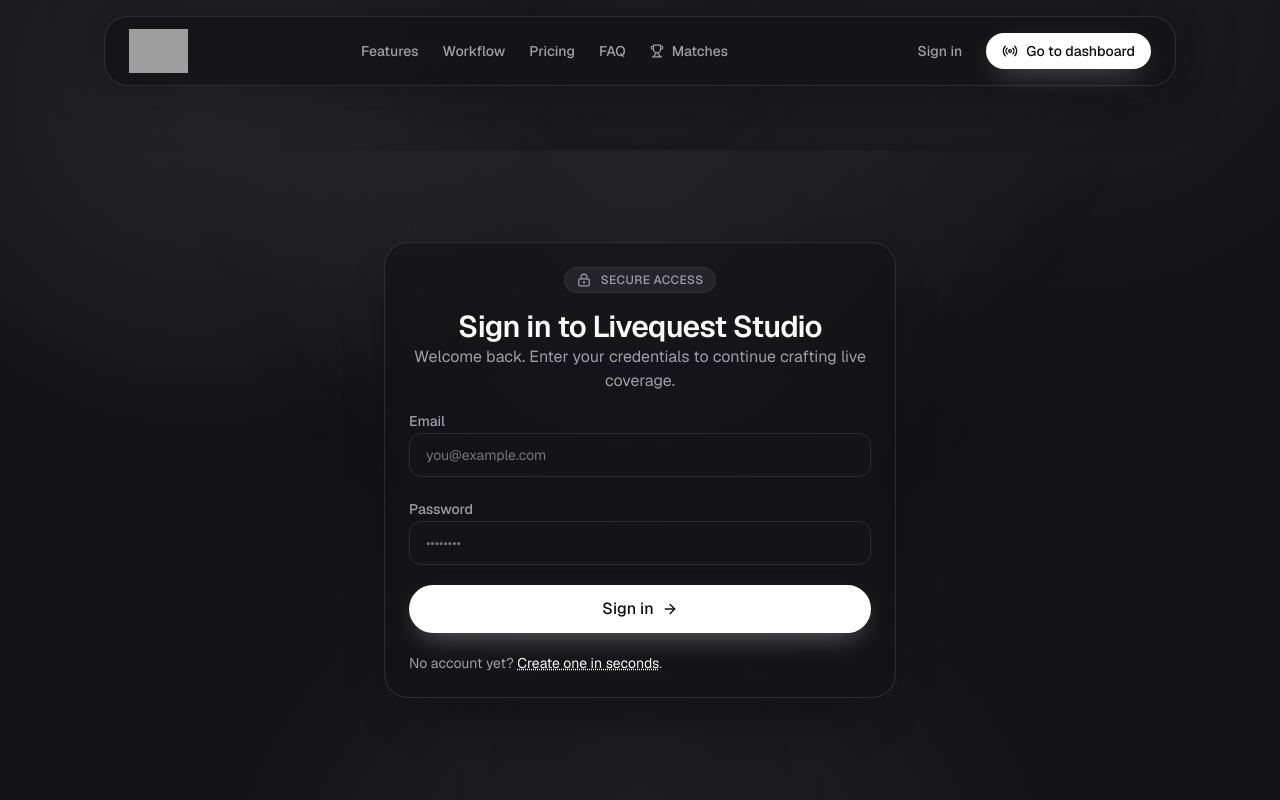
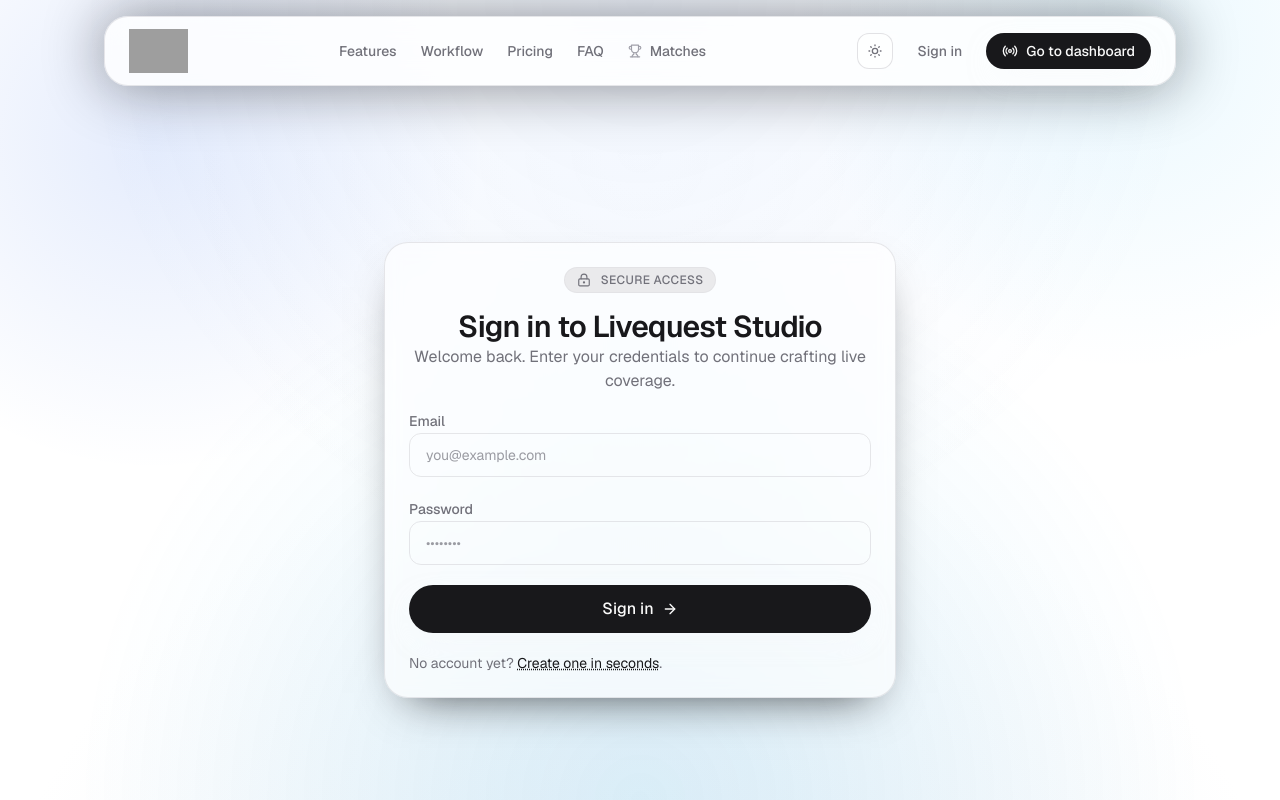
Before and after one commit to aaquib90/livequest, a Next.js app in the folder web/: page /signin in a window 1280 px wide. Shown: the top 800 px of the page. Built offline with nearby package versions, Linux system fonts and the light colour scheme; no server answers; grey boxes are pictures that could not be loaded.

Commit message:
Add theme toggle with light/dark support

```diff
--- a/web/src/app/globals.css
+++ b/web/src/app/globals.css
@@ -86,6 +86,13 @@
       radial-gradient(600px circle at 85% 0%, rgba(244,244,245,0.04), transparent 60%),
       radial-gradient(900px circle at 50% 120%, rgba(39,39,42,0.45), transparent 70%);
     min-height: 100vh;
+  }
+
+  .light body {
+    background-image:
+      radial-gradient(600px circle at 12% 14%, rgba(37,99,235,0.12), transparent 55%),
+      radial-gradient(600px circle at 88% 4%, rgba(56,189,248,0.10), transparent 55%),
+      radial-gradient(900px circle at 50% 110%, rgba(226,232,240,0.65), transparent 75%);
   }
 
   ::selection {
--- a/web/src/app/layout.tsx
+++ b/web/src/app/layout.tsx
@@ -1,8 +1,10 @@
 import type { Metadata } from "next";
 import { Geist, Geist_Mono } from "next/font/google";
+import Script from "next/script";
 import { cn } from "@/lib/utils";
 import "./globals.css";
 import Chrome from "@/components/Chrome";
+import { ThemeProvider } from "@/components/theme-provider";
 
 const geistSans = Geist({
   variable: "--font-geist-sans",
@@ -75,19 +77,29 @@
 }: Readonly<{
   children: React.ReactNode;
 }>) {
+  const themeBootstrapScript = `(function(){try{const e="livequest-theme",t=localStorage.getItem(e);if(t==="light"||t==="dark"){document.documentElement.classList.remove("light","dark");document.documentElement.classList.add(t);return}const n=window.matchMedia("(prefers-color-scheme: light)").matches?"light":"dark";document.documentElement.classList.remove("light","dark");document.documentElement.classList.add(n);}catch(o){}})();`;
   return (
-    <html lang="en" className="dark">
+    <html lang="en" className="dark" suppressHydrationWarning>
       <body
         className={cn(
           geistSans.variable,
           geistMono.variable,
           "relative min-h-screen bg-background text-foreground antialiased"
         )}
+        suppressHydrationWarning
       >
-        <div className="pointer-events-none fixed inset-0 bg-[radial-gradient(circle_at_top,_rgba(161,161,170,0.08),_transparent_50%),radial-gradient(circle_at_bottom,_rgba(113,113,122,0.07),_transparent_50%)]" />
-        <div className="relative mx-auto flex min-h-screen w-full max-w-6xl flex-col px-4 pb-12 sm:px-6 lg:px-10">
-          <Chrome>{children}</Chrome>
-        </div>
+        <Script id="theme-bootstrap" strategy="beforeInteractive">
+          {themeBootstrapScript}
+        </Script>
+        <ThemeProvider>
+          <div className="pointer-events-none fixed inset-0">
+            <div className="absolute inset-0 hidden bg-[radial-gradient(circle_at_top,_rgba(161,161,170,0.08),_transparent_50%),radial-gradient(circle_at_bottom,_rgba(113,113,122,0.07),_transparent_50%)] dark:block" />
+            <div className="absolute inset-0 bg-[radial-gradient(circle_at_top,_rgba(59,130,246,0.08),_transparent_55%),radial-gradient(circle_at_bottom,_rgba(14,165,233,0.12),_transparent_55%)] dark:hidden" />
+          </div>
+          <div className="relative mx-auto flex min-h-screen w-full max-w-6xl flex-col px-4 pb-12 sm:px-6 lg:px-10">
+            <Chrome>{children}</Chrome>
+          </div>
+        </ThemeProvider>
       </body>
     </html>
   );
--- a/web/src/components/Chrome.tsx
+++ b/web/src/components/Chrome.tsx
@@ -5,6 +5,7 @@
 import { usePathname } from "next/navigation";
 import { Button } from "@/components/ui/button";
 import { createClient } from "@/lib/supabase/browserClient";
+import { ThemeToggle } from "@/components/ThemeToggle";
 
 export default function Chrome({ children }: { children: React.ReactNode }) {
   const pathname = usePathname();
@@ -72,6 +73,7 @@
             </Link>
           </nav>
           <div className="flex items-center gap-2">
+            <ThemeToggle className="hidden sm:inline-flex" />
             {isAuthenticated === false ? (
               <Button
                 asChild
@@ -95,6 +97,7 @@
                 </Link>
               </Button>
             ) : null}
+            <ThemeToggle className="sm:hidden" />
             <Button asChild size="sm" className="text-sm">
               <Link href="/dashboard"><Radio className="mr-2 h-4 w-4" />Go to dashboard</Link>
             </Button>
--- /dev/null
+++ b/web/src/components/ThemeToggle.tsx
@@ -0,0 +1,40 @@
+"use client";
+
+import { MoonStar, SunMedium } from "lucide-react";
+import { Button } from "@/components/ui/button";
+import { useTheme } from "@/components/theme-provider";
+import { cn } from "@/lib/utils";
+
+export function ThemeToggle({ className }: { className?: string }) {
+  const { theme, toggleTheme, isReady } = useTheme();
+  const isLight = theme === "light";
+
+  return (
+    <Button
+      type="button"
+      variant="ghost"
+      size="icon"
+      aria-label={isLight ? "Switch to dark mode" : "Switch to light mode"}
+      onClick={toggleTheme}
+      className={cn(
+        "relative h-9 w-9 rounded-xl border border-border/70 bg-background/60 text-muted-foreground transition hover:border-border hover:text-foreground",
+        className,
+      )}
+      disabled={!isReady}
+    >
+      <SunMedium
+        className={cn(
+          "h-4 w-4 transition-opacity duration-200",
+          isLight ? "opacity-100" : "opacity-0 absolute",
+        )}
+      />
+      <MoonStar
+        className={cn(
+          "h-4 w-4 transition-opacity duration-200",
+          isLight ? "opacity-0 absolute" : "opacity-100",
+        )}
+      />
+      <span className="sr-only">{isLight ? "Disable light mode" : "Enable light mode"}</span>
+    </Button>
+  );
+}
--- /dev/null
+++ b/web/src/components/theme-provider.tsx
@@ -0,0 +1,79 @@
+"use client";
+
+import { createContext, useContext, useEffect, useMemo, useState } from "react";
+
+type Theme = "light" | "dark";
+
+type ThemeContextValue = {
+  theme: Theme;
+  setTheme: (theme: Theme) => void;
+  toggleTheme: () => void;
+  isReady: boolean;
+};
+
+const STORAGE_KEY = "livequest-theme";
+const ThemeContext = createContext<ThemeContextValue>({
+  theme: "dark",
+  setTheme: () => {},
+  toggleTheme: () => {},
+  isReady: false,
+});
+
+export function ThemeProvider({ children }: { children: React.ReactNode }) {
+  const [theme, setThemeState] = useState<Theme>("dark");
+  const [isReady, setIsReady] = useState(false);
+
+  useEffect(() => {
+    const root = document.documentElement;
+    const stored = (window.localStorage.getItem(STORAGE_KEY) as Theme | null) ?? null;
+    const prefersLight = window.matchMedia("(prefers-color-scheme: light)").matches;
+    const initialTheme: Theme = stored ?? (prefersLight ? "light" : "dark");
+
+    applyThemeClass(root, initialTheme);
+    setThemeState(initialTheme);
+    setIsReady(true);
+
+    const mediaQuery = window.matchMedia("(prefers-color-scheme: light)");
+    const handlePreferenceChange = (event: MediaQueryListEvent) => {
+      const persisted = window.localStorage.getItem(STORAGE_KEY) as Theme | null;
+      if (persisted) return;
+      const nextTheme: Theme = event.matches ? "light" : "dark";
+      applyThemeClass(root, nextTheme);
+      setThemeState(nextTheme);
+    };
+    mediaQuery.addEventListener("change", handlePreferenceChange);
+    return () => mediaQuery.removeEventListener("change", handlePreferenceChange);
+  }, []);
+
+  const setTheme = (next: Theme) => {
+    const root = document.documentElement;
+    applyThemeClass(root, next);
+    setThemeState(next);
+    window.localStorage.setItem(STORAGE_KEY, next);
+  };
+
+  const toggleTheme = () => {
+    setTheme(theme === "dark" ? "light" : "dark");
+  };
+
+  const value = useMemo<ThemeContextValue>(
+    () => ({
+      theme,
+      setTheme,
+      toggleTheme,
+      isReady,
+    }),
+    [theme, isReady],
+  );
+
+  return <ThemeContext.Provider value={value}>{children}</ThemeContext.Provider>;
+}
+
+export function useTheme() {
+  return useContext(ThemeContext);
+}
+
+function applyThemeClass(root: HTMLElement, theme: Theme) {
+  root.classList.remove("light", "dark");
+  root.classList.add(theme);
+}
```
